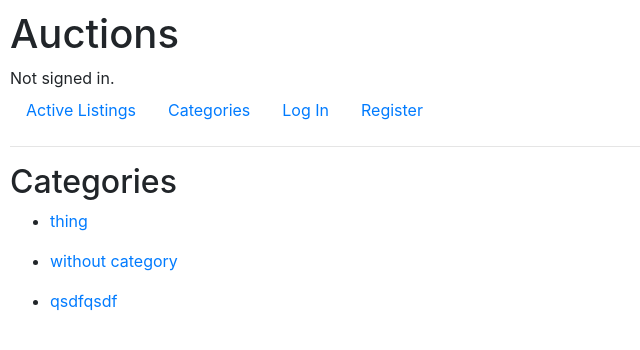
After one commit to lucasleb/CommerceCS50, a Django app: page /index_categories in a window 1280 px wide. The commit adds this page. Shown: the top 350 px of the page, without its empty margins (0-640 px from the left). Run offline with Django 3.2, Linux system fonts and the light colour scheme; data comes from the database, SQL or seed files in the repository; both versions use the stored data as it was after the commit; some libraries are stand-ins or nearby versions.

Commit message:
watchhlist, category index

```diff
--- a/auctions/models.py
+++ b/auctions/models.py
@@ -17,6 +17,8 @@ class Listing(models.Model):
     number_of_views = models.PositiveIntegerField(default=0)
     seller = models.ForeignKey(User, on_delete=models.CASCADE, related_name='listing_user')
     watchlist = models.ManyToManyField(User, related_name='listing_watcher', blank=True )
+    category = models.CharField(max_length=100, blank=True)
+
 
 class Comment(models.Model):
     id = models.AutoField(primary_key=True)
--- a/auctions/templates/auctions/index.html
+++ b/auctions/templates/auctions/index.html
@@ -28,6 +28,7 @@
             {% endif %}
 
             <p>Seller: {{listing.seller|truncatechars:50}}</p>
+            <p>category: {{listing.category}}</p>
             <p>created on: {{listing.created_at}}</p>
             <p>viewed {{listing.number_of_views}} times</p>
         </div>
--- /dev/null
+++ b/auctions/templates/auctions/index_categories.html
@@ -0,0 +1,17 @@
+{% extends "auctions/layout.html" %}
+
+{% block body %}
+    <h2>Categories</h2>
+    {% for category in categories  %}
+    <ul>
+        {% if category|join:", " == "" %}
+        <li><a href="">without category</a></li>
+        {% else %}
+        <li><a href="">{{category|join:", "}}</a></li>
+        {% endif %}
+
+    </ul>
+    {% empty %}
+    <p>There is no category yet</p>
+    {% endfor %}
+{% endblock %}
--- a/auctions/templates/auctions/layout.html
+++ b/auctions/templates/auctions/layout.html
@@ -20,12 +20,18 @@
             <li class="nav-item">
                 <a class="nav-link" href="{% url 'auctions:index' %}">Active Listings</a>
             </li>
+            <li class="nav-item">
+                <a class="nav-link" href="{% url 'auctions:index_categories' %}">Categories</a>
+            </li>
             {% if user.is_authenticated %}
                 <li class="nav-item">
                     <a class="nav-link" href="{% url 'auctions:logout' %}">Log Out</a>
                 </li>
                 <li class="nav-item">
                     <a class="nav-link" href="{% url 'auctions:create_listing' %}">Create Listing</a>
+                </li>
+                <li class="nav-item">
+                    <a class="nav-link" href="{% url 'auctions:watchlist' %}">Watchlist</a>
                 </li>
             {% else %}
                 <li class="nav-item">
--- a/auctions/urls.py
+++ b/auctions/urls.py
@@ -14,6 +14,6 @@ urlpatterns = [
     path("watchlist", views.watchlist, name="watchlist"),
     path("bid", views.bid, name="bid"),
     path("close_auction", views.close_auction, name="close_auction"),
-
-
+    path("comment", views.comment, name="comment"),
+    path("index_categories", views.index_categories, name="index_categories"),
 ]
--- a/auctions/views.py
+++ b/auctions/views.py
@@ -26,7 +26,12 @@ class BidForm(ModelForm):
 class ListingForm(ModelForm):
     class Meta:
         model = Listing
-        fields = ['title', 'description', 'starting_price', 'image']
+        fields = ['title', 'description', 'starting_price', 'image', 'category']
+
+class CommentForm(ModelForm):
+    class Meta:
+        model = Comment
+        fields = ['text']
 
 
 
@@ -119,34 +124,30 @@ def create_listing(request):
 
 def listing(request, id):
     listing = get_object_or_404(Listing, id=id)
+    highest_bid = Bid.objects.filter(listing=id).aggregate(Max('price'))['price__max']
+    users_watching = Listing.objects.get(pk=id).watchlist.all()
+    highest_bidder = get_highest_bidder(id)
+    added_to_watchlist = request.user in users_watching
+    comments = Comment.objects.filter(listing=id).all()
+
     if 'has_viewed_listing_{}'.format(id) not in request.session:
         request.session['has_viewed_listing_{}'.format(id)] = True
         listing.number_of_views += 1
         listing.save()
+
     bid_message = request.session.get('bid_message', '')
     request.session['bid_message'] = ''
-    highest_bid = Bid.objects.filter(listing=id).aggregate(Max('price'))['price__max']
-    users_watching = Listing.objects.get(pk=id).watchlist.all()
-
-    if request.user in users_watching:
-        watchlist = True
-    else:
-        watchlist = False
-
-    highest_bidder = get_highest_bidder(id)
-
-
-
-
 
 
     return render(request, "auctions/listing.html", {
         "listing": Listing.objects.get(pk=id),
         "current_price": highest_bid,
-        "watchlist": watchlist,
+        "added_to_watchlist": added_to_watchlist,
         "bid": BidForm(),
         "bid_message": bid_message,
-        "highest_bidder": highest_bidder
+        "highest_bidder": highest_bidder,
+        "new_comment": CommentForm(),
+        "comments": comments,
     })
 
 def watchlist(request):
@@ -162,7 +163,10 @@ def watchlist(request):
         return HttpResponseRedirect(reverse('auctions:listing', args=(listing_id, )))
 
     else:
-        pass
+        watchlist = Listing.objects.filter(watchlist=request.user)
+        return render(request, "auctions/watchlist.html", {
+        "watchlist": watchlist,
+    })
 
 
 
@@ -210,3 +214,26 @@ def close_auction (request):
         listing.is_active = False
         listing.save()
         return HttpResponseRedirect(reverse('auctions:listing', args=({listing_id})))
+
+
+def comment (request):
+    if request.method == "POST":
+        listing_id = request.POST.get("listing_id")
+        form = CommentForm(request.POST)
+        if form.is_valid():
+            newComment = form.save(commit=False)
+            newComment.author = request.user
+            newComment.listing = Listing.objects.get(id=listing_id)
+            newComment.save()
+            return HttpResponseRedirect(reverse('auctions:listing', args=({listing_id})))
+        else:
+            pass
+    else:
+        pass
+
+
+def index_categories(request):
+    categories = dict.fromkeys((Listing.objects.values_list('category')))
+    return render(request, "auctions/index_categories.html", {
+        "categories": categories,
+    })
```
Also changed, not shown: auctions/templates/auctions/listing.html (+18 -6 lines), auctions/templates/auctions/watchlist.html (added, +13 -0 lines), auctions/migrations/0009_listing_category.py (added), auctions/migrations/0010_alter_listing_category.py (added), db.sqlite3.
